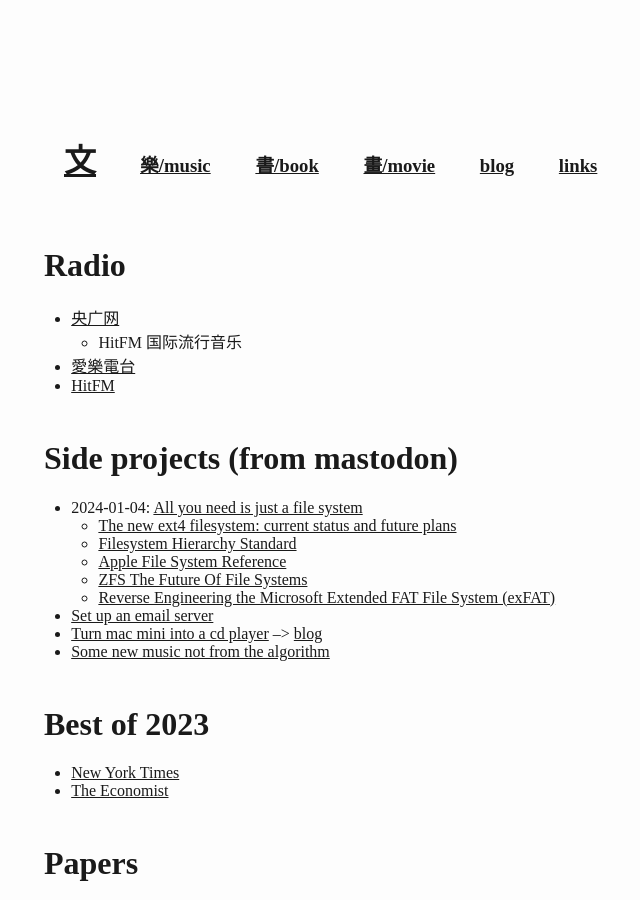
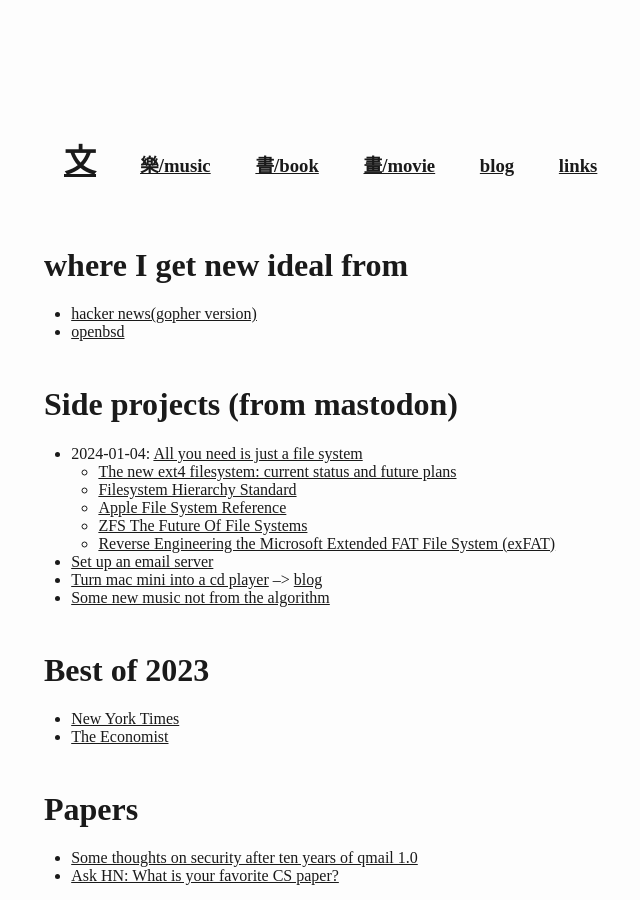
Before and after one commit to wangw469/wangw469.github.io, a Jekyll site: the page built from links.md, in a window 1280 px wide and 900 px high. Shown: the whole window, without its empty margins (46-686 px from the left). Built offline with Jekyll 4.4.1, drawn with Linux system fonts in a browser that asks for light colours; our own code applies the rules of GitHub Pages for plain Markdown files; some of the changed text lies outside the part shown.

Commit message:
update links

```diff
--- a/links.md
+++ b/links.md
@@ -3,12 +3,10 @@ title: "Links that I found interesting"
 date: 2024-01-02
 ---
 
-# Radio
+# where I get new ideal from
 
-* [央广网](http://www.cnr.cn/gbzb/)
-    * HitFM 国际流行音乐
-* [愛樂電台](https://www.e-classical.com.tw/index.html)
-* [HitFM](https://www.hitoradio.com/newweb/onair_n_ajax.php)
+* [hacker news(gopher version)](gopher://hngopher.com)
+* [openbsd](https://www.openbsd.org)
 
 # Side projects (from mastodon)
 
```
Also changed, not shown: other parts of links.md (+7 -0 lines).
